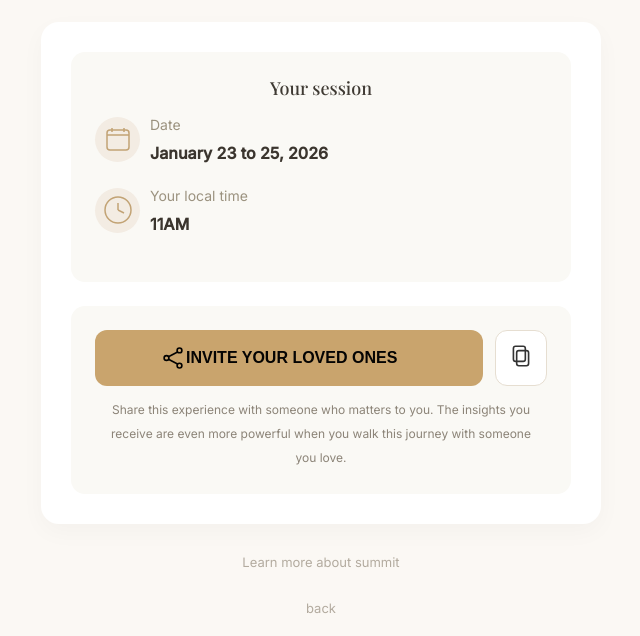
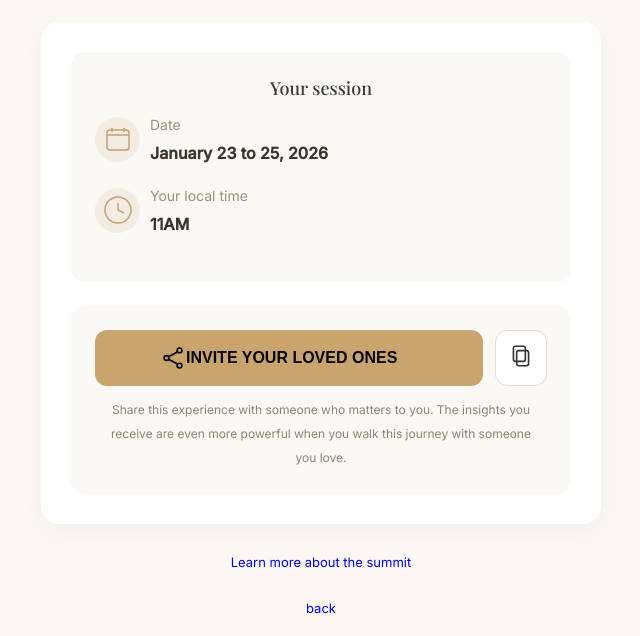
Before and after one commit to mohan45/Oneness-Register, a plain HTML site: page docs/success.html in a window 1280 px wide. Shown: the part 176-812 px from the top of the page, without its empty margins (319-959 px from the left). Drawn offline with nearby package versions, Linux system fonts and the light colour scheme.

Commit message:
color update

```diff
--- a/docs/style.css
+++ b/docs/style.css
@@ -359,7 +359,8 @@ button.active {
 .more {
   margin-top: 30px;
   font-size: 13px;
-  color: #B3AB9F;
+  /* color: #B3AB9F; */
+  color: blue;
   cursor: pointer;
 }
 
--- a/docs/success.html
+++ b/docs/success.html
@@ -96,7 +96,7 @@
     </div>
   </div>
 
-  <div class="more" onclick="goRegisterPage()">Learn more about summit</div>
+  <div class="more" onclick="goRegisterPage()">Learn more about the summit</div>
   <div class="more" onclick="goBack()">back</div>
 
 </div>
```
